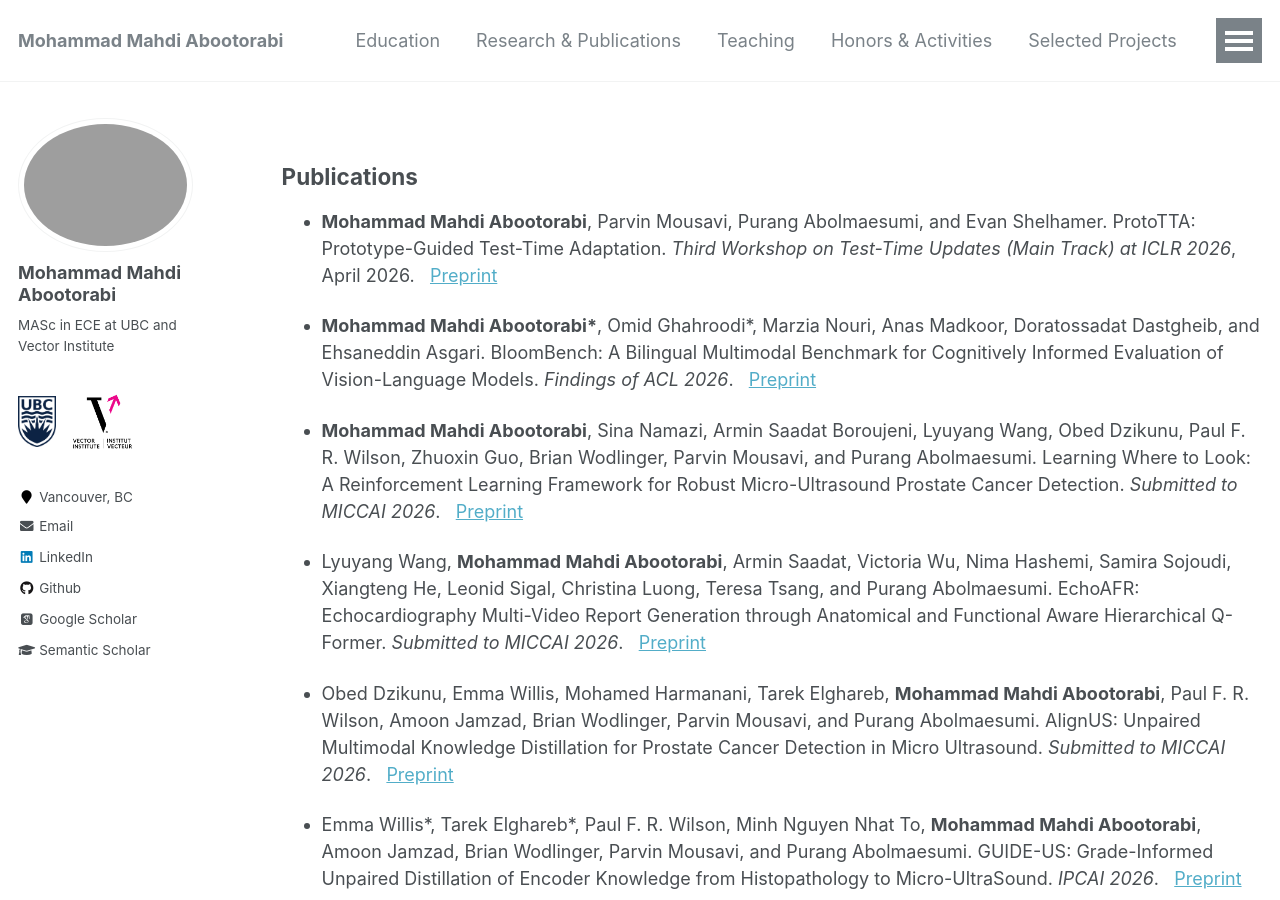
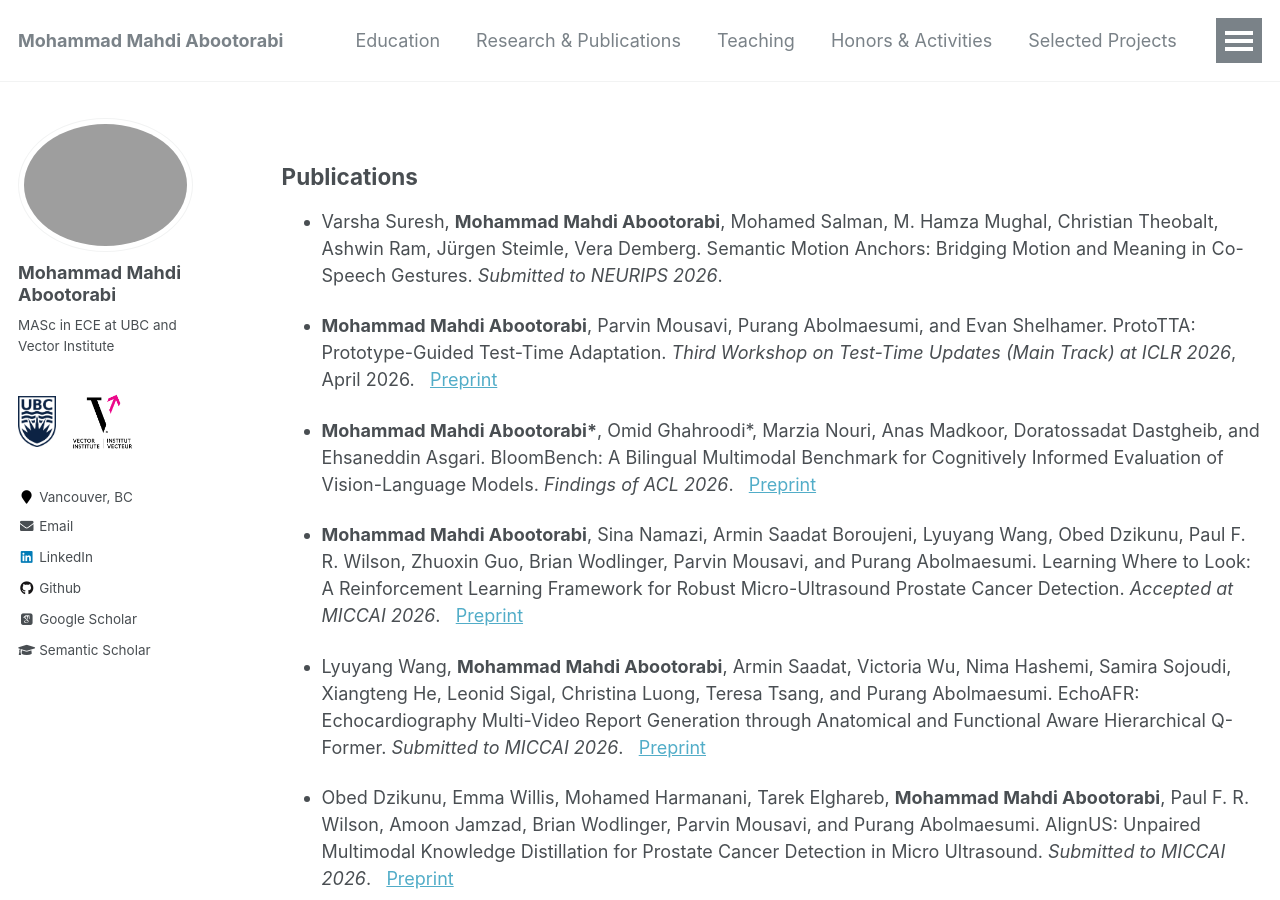
Before and after one commit to aboots/aboots.github.io, a Jekyll site: the page built from _pages/research.md, in a window 1280 px wide and 900 px high. Built offline with Jekyll 4.4.1, drawn with Linux system fonts in a browser that asks for light colours; nearby versions of some CDN libraries; some web fonts are replaced.

Commit message:
Update publication status for multiple papers

```diff
--- a/_pages/research.md
+++ b/_pages/research.md
@@ -6,11 +6,13 @@ author_profile: true
 ---
 ## Publications
 
+- Varsha Suresh, **Mohammad Mahdi Abootorabi**, Mohamed Salman, M. Hamza Mughal, Christian Theobalt, Ashwin Ram, Jürgen Steimle, Vera Demberg. Semantic Motion Anchors: Bridging Motion and Meaning in Co-Speech Gestures. *Submitted to NEURIPS 2026*.
+
 - **Mohammad Mahdi Abootorabi**, Parvin Mousavi, Purang Abolmaesumi, and Evan Shelhamer. ProtoTTA: Prototype-Guided Test-Time Adaptation. *Third Workshop on Test-Time Updates (Main Track) at ICLR 2026*, April 2026. &nbsp; [Preprint](https://drive.google.com/file/d/1nDYQGEdBNzbiyfVHs8vfCDiNEBbJBLKP/view?usp=sharing)
 
 - **Mohammad Mahdi Abootorabi\***, Omid Ghahroodi\*, Marzia Nouri, Anas Madkoor, Doratossadat Dastgheib, and Ehsaneddin Asgari. BloomBench: A Bilingual Multimodal Benchmark for Cognitively Informed Evaluation of Vision-Language Models. *Findings of ACL 2026*. &nbsp; [Preprint](https://drive.google.com/file/d/1jRMHMwKcNEco5wxJYpVh_ecFiJST6wA6/view?usp=sharing)
 
-- **Mohammad Mahdi Abootorabi**, Sina Namazi, Armin Saadat Boroujeni, Lyuyang Wang, Obed Dzikunu, Paul F. R. Wilson, Zhuoxin Guo, Brian Wodlinger, Parvin Mousavi, and Purang Abolmaesumi. Learning Where to Look: A Reinforcement Learning Framework for Robust Micro-Ultrasound Prostate Cancer Detection. *Submitted to MICCAI 2026*. &nbsp; [Preprint](https://drive.google.com/file/d/13ILcEZKeqXjs9x_8mwkX2n5EThG1RB80/view?usp=sharing)
+- **Mohammad Mahdi Abootorabi**, Sina Namazi, Armin Saadat Boroujeni, Lyuyang Wang, Obed Dzikunu, Paul F. R. Wilson, Zhuoxin Guo, Brian Wodlinger, Parvin Mousavi, and Purang Abolmaesumi. Learning Where to Look: A Reinforcement Learning Framework for Robust Micro-Ultrasound Prostate Cancer Detection. *Accepted at MICCAI 2026*. &nbsp; [Preprint](https://drive.google.com/file/d/13ILcEZKeqXjs9x_8mwkX2n5EThG1RB80/view?usp=sharing)
 
 - Lyuyang Wang, **Mohammad Mahdi Abootorabi**, Armin Saadat, Victoria Wu, Nima Hashemi, Samira Sojoudi, Xiangteng He, Leonid Sigal, Christina Luong, Teresa Tsang, and Purang Abolmaesumi. EchoAFR: Echocardiography Multi-Video Report Generation through Anatomical and Functional Aware Hierarchical Q-Former. *Submitted to MICCAI 2026*. &nbsp; [Preprint](https://drive.google.com/file/d/11Q20FqN9HqPi1ZALrpEwTCiuSKJ5DPi0/view?usp=sharing)
 
```
